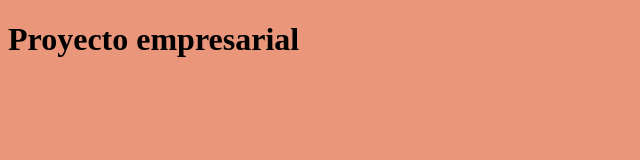
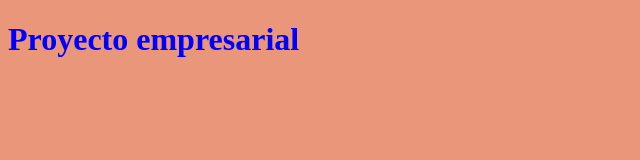
Before and after one commit to crcr2020/cursoGit, a plain HTML site: page index.html in a window 1280 px wide. Shown: the whole page, without its empty margins (0-640 px from the left). Drawn offline with Linux system fonts and the light colour scheme.

Commit message:
negrita y color a titulo en estilo.css

```diff
--- a/css/estilo.css
+++ b/css/estilo.css
@@ -1,3 +1,5 @@
 body{
     background-color: darksalmon;
+    font-weight: bold;
+    color:blue;
 }
```
